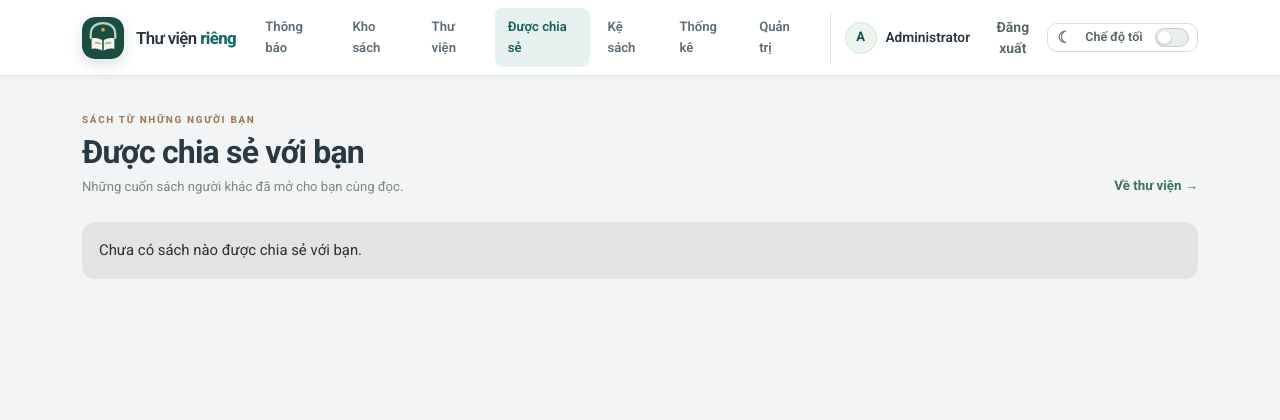
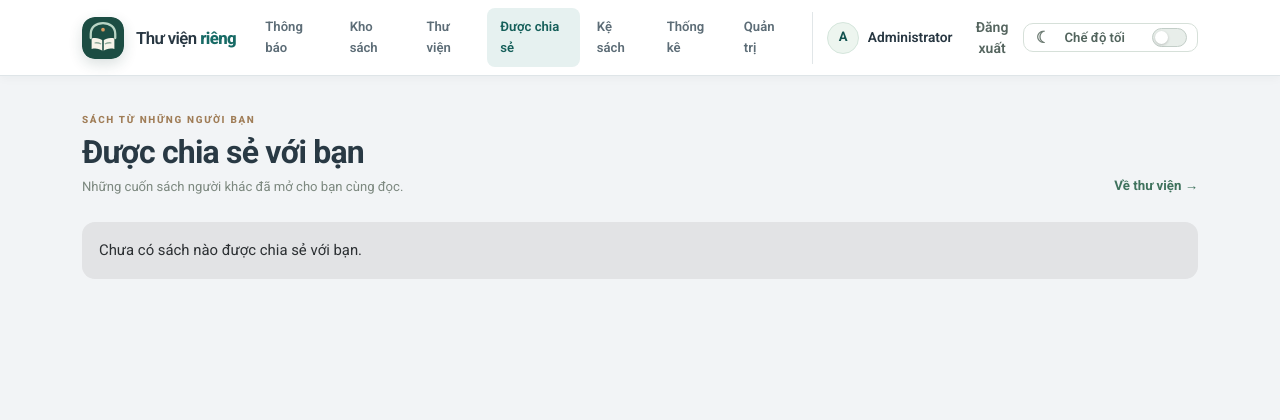
Before and after one commit to thanhcan1105/private_library_laravel, a Laravel app: page /shared in a window 1280 px wide. Shown: the top 420 px of the page. Run offline with Laravel 12, Linux system fonts and the light colour scheme; a user stored in the database is signed in; data comes from the database, SQL or seed files in the repository; data that the repository does not hold is empty; style sheets or scripts are compiled from the project's sources; parts of the project's set-up code (start-up, migrations or seed data) failed here and were passed over.

Commit message:
Expand theme toggle label area

```diff
--- a/public/css/library.css
+++ b/public/css/library.css
@@ -2280,9 +2280,9 @@ html[data-theme="dark"] body:is(.user-body, .admin-body) :is(.border, .border-to
 html[data-theme="dark"] body:is(.user-body, .admin-body) .app-confirm-modal .modal-content { border-color: #354540; }
 html[data-theme="dark"] body:is(.user-body, .admin-body) .theme-toggle-btn { border-color: #52645b; color: #d8e5de; }
 html[data-theme="dark"] body.user-body .theme-toggle-btn:hover { background: #263d37; color: #fff; }
-.theme-toggle-btn { display: inline-flex; align-items: center; gap: .75rem; white-space: nowrap; }
+.theme-toggle-btn { display: inline-flex; align-items: center; gap: .35rem; white-space: nowrap; }
 .theme-toggle-icon { display: inline-grid; width: 1.1rem; place-items: center; color: #6f7d75; font-size: 1rem; line-height: 1; }
-.theme-toggle-label { font-size: .78rem; font-weight: 600; }
+.theme-toggle-label { flex: 1; margin-inline: .45rem; font-size: .82rem; font-weight: 600; text-align: left; }
 .theme-toggle-track { position: relative; display: inline-flex; width: 2.15rem; height: 1.2rem; flex: 0 0 auto; align-items: center; padding: .13rem; border: 1px solid #c3cec8; border-radius: 999px; background: #e8eeea; transition: background-color .18s ease, border-color .18s ease; }
 .theme-toggle-thumb { width: .82rem; height: .82rem; border-radius: 50%; background: #fff; box-shadow: 0 1px 3px rgba(0,0,0,.2); transition: transform .18s ease; }
 .theme-toggle-btn[aria-checked="true"] .theme-toggle-track { border-color: #39836f; background: #39836f; }
@@ -2297,3 +2297,5 @@ html[data-theme="dark"] body.user-body .theme-toggle-btn:hover { background: #26
 .admin-side-link .theme-toggle-thumb { background: #eaf4ee; }
 html[data-theme="dark"] body.user-body .theme-toggle-btn { background: #24332f; }
 html[data-theme="dark"] body:is(.user-body, .admin-body) .theme-toggle-icon { color: #f4d58b; }
+.app-navbar .theme-toggle-btn { width: 190px; justify-content: space-between; padding-inline: .65rem; }
+.admin-side-link.theme-toggle-btn { justify-content: space-between; }
```
